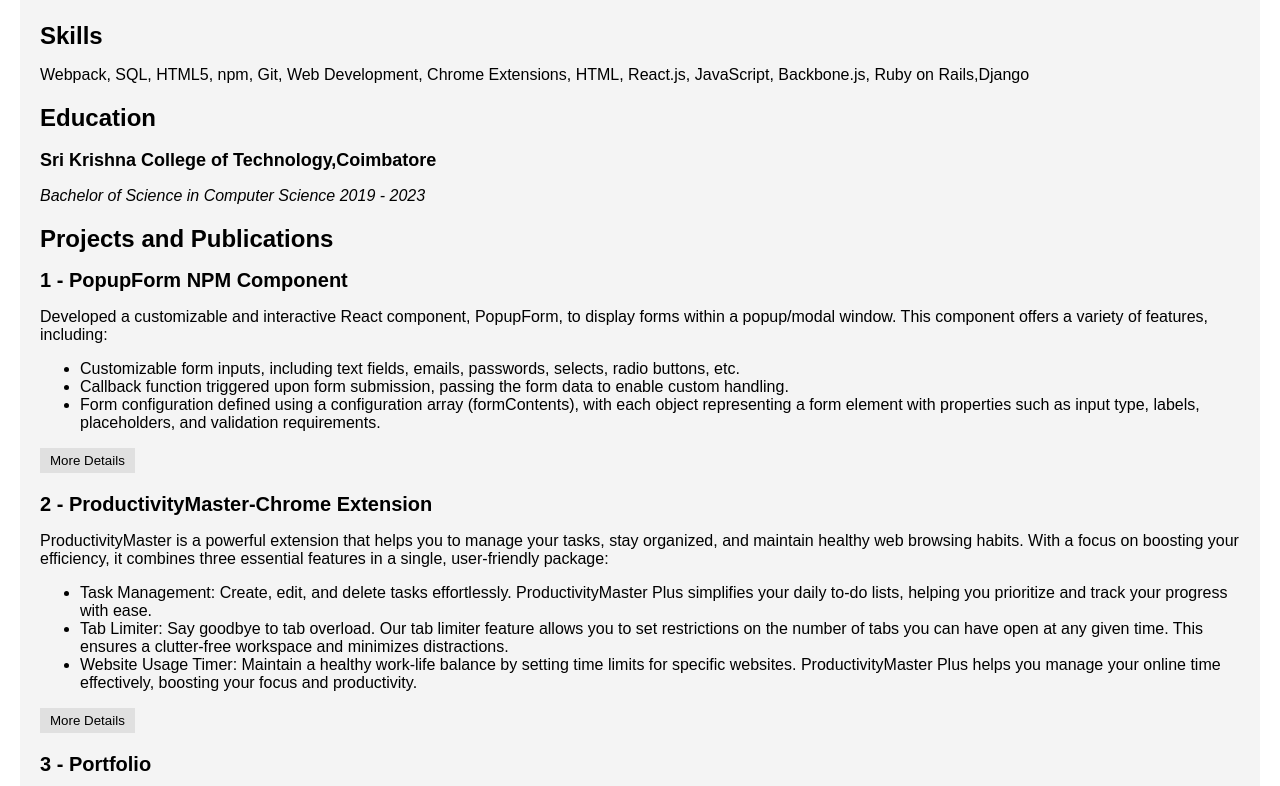
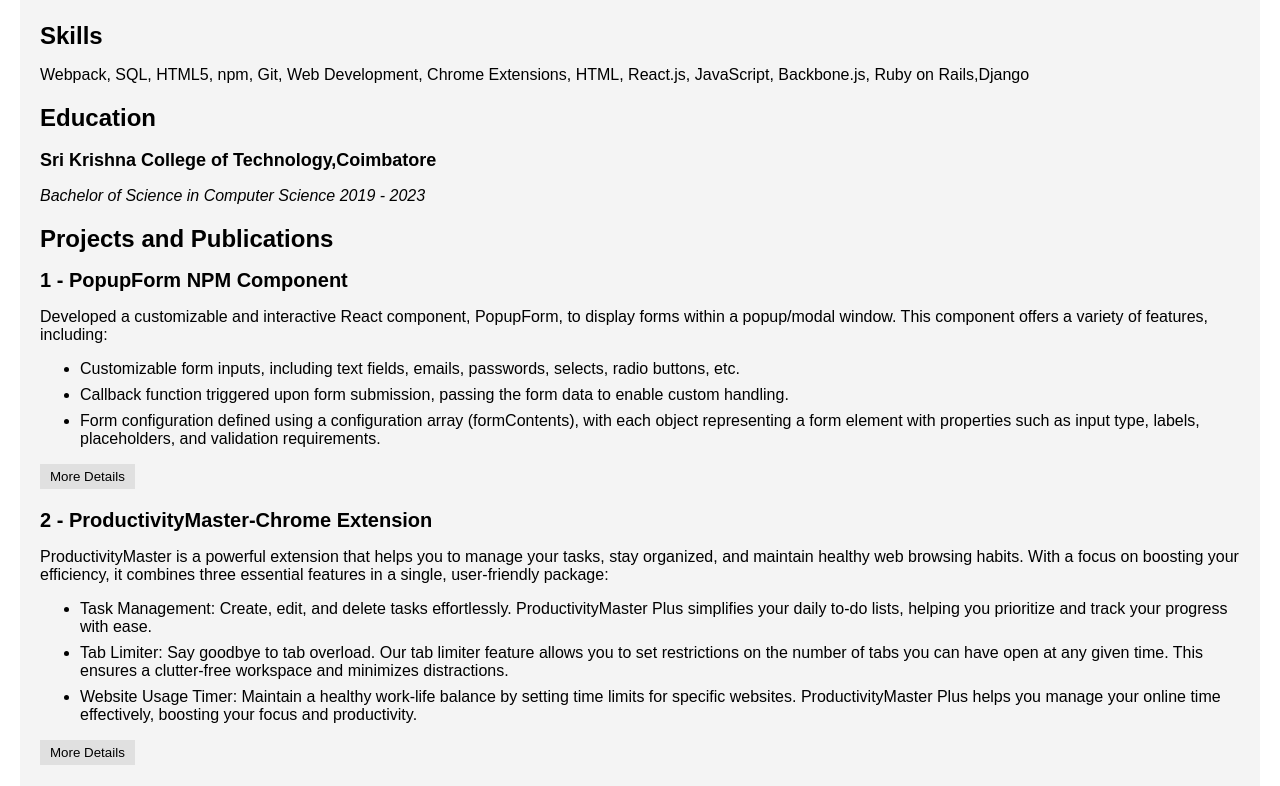
Before and after one commit to ChandruDevs/Portfolio, a React (Create React App) app: page / in a window 1280 px wide. Shown: the part 816-1602 px from the top of the page. Built offline with nearby package versions, Linux system fonts and the light colour scheme.

Commit message:
spacing css

```diff
--- a/src/components/Projects.jsx
+++ b/src/components/Projects.jsx
@@ -19,6 +19,11 @@ const MainTitle = styled.h2`
 const Description = styled.p`
   font-size: 16px;
   margin-bottom: 10px;
+  ul {
+    display: flex;
+    flex-direction: column;
+    gap: 8px;
+  }
 `;
 
 const Skills = styled.p`
```
